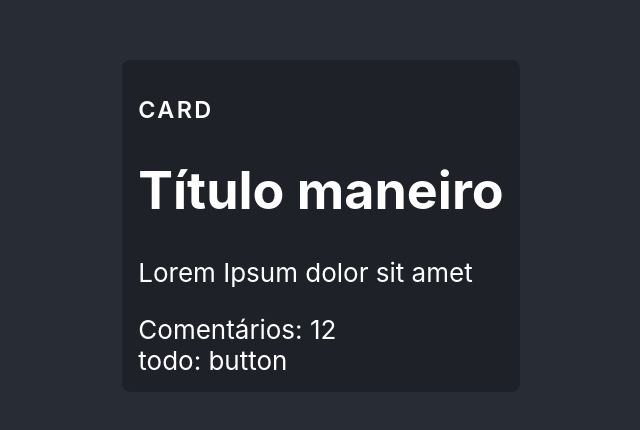
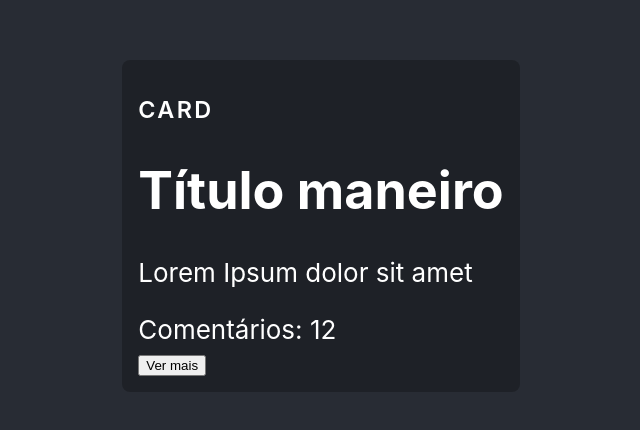
Before and after one commit to daniel-s-araujo/especialista-react, a React (Create React App) app in the folder erjs/: page / in a window 1280 px wide. Shown: the part 174-604 px from the top of the page, without its empty margins (319-959 px from the left). Built offline with nearby package versions, Linux system fonts and the light colour scheme.

Commit message:
2.22 Acessando props dentro de um Class Component

```diff
--- a/erjs/src/components/Button.tsx
+++ b/erjs/src/components/Button.tsx
@@ -1,10 +1,14 @@
 import { Component } from "react";
 
-class Button extends Component {
+interface ButtonProps {
+  onClick?: () => any
+}
+
+class Button extends Component<ButtonProps> {
   render () {
-    return <div>
-      todo: button
-    </div>
+    return <button onClick={this.props.onClick}>
+      { this.props.children }
+    </button>
   }
 }
 
--- a/erjs/src/components/Card.tsx
+++ b/erjs/src/components/Card.tsx
@@ -12,7 +12,7 @@ export default function Card (props: CardProps) {
     <C.Title>{props.title}</C.Title>
     { props.children }
     <div>
-      <Button>
+      <Button onClick={() => console.log('batata')}>
         Ver mais
       </Button>
     </div>
```
